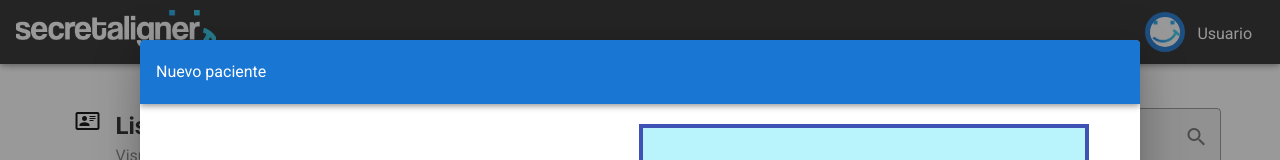
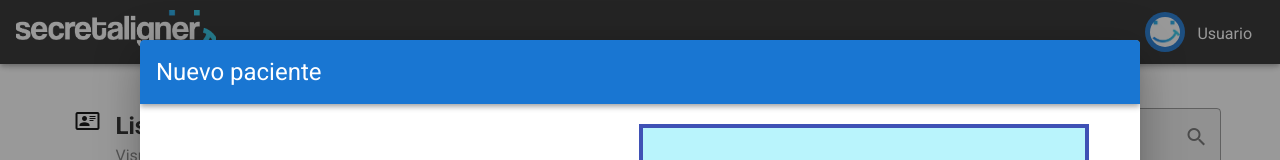
Before and after one commit to angelzarza/Vue-pruebaTecnica, a Vue app: page / in a window 1280 px wide. Both pictures are taken after a click on the button "NUEVO PACIENTE". Shown: the top 160 px of the page. Built offline with nearby package versions, Linux system fonts and the light colour scheme.

Commit message:
Add functionalities

```diff
--- a/src/components/ButtonNew.vue
+++ b/src/components/ButtonNew.vue
@@ -14,7 +14,9 @@
     </template>
     <template v-slot:default="dialog">
       <v-card>
-        <v-toolbar color="primary" dark>Nuevo paciente</v-toolbar>
+        <v-toolbar color="primary" dark>
+          <div class="text-h5">Nuevo paciente</div>
+        </v-toolbar>
         <div class="mt-5 mx-5 fieldsDialog">
           <div>
             <v-img max-height="700px" max-width="500px" :src="myImage"></v-img>
```
